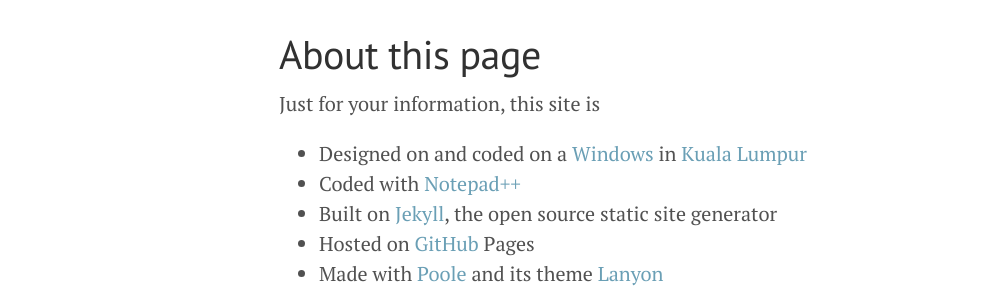
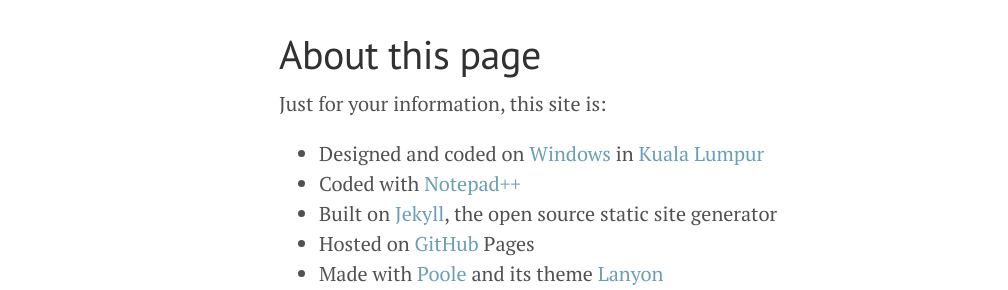
Before and after one commit to lumachroma/fantastik, a Jekyll site: the page built from about.md, in a window 1280 px wide. Shown: the part 660-950 px from the top of the page, without its empty margins (1-1009 px from the left). Built offline with Jekyll 4.4.1, drawn with Linux system fonts in a browser that asks for light colours; Markdown is read by kramdown in place of the engine named in the settings; comment, search, counter and statistics services are not loaded.

```diff
--- a/about.md
+++ b/about.md
@@ -13,9 +13,9 @@ Cras nulla velit, blandit id tortor ut, facilisis scelerisque lacus. Proin porta
 
 # About this page
 
-Just for your information, this site is
+Just for your information, this site is:
 
-- Designed on and coded on a [Windows](http://windows.microsoft.com/) in [Kuala Lumpur](http://en.wikipedia.org/wiki/Kuala_Lumpur)
+- Designed and coded on [Windows](http://windows.microsoft.com/) in [Kuala Lumpur](http://en.wikipedia.org/wiki/Kuala_Lumpur)
 - Coded with [Notepad++](http://notepad-plus-plus.org/)
 - Built on [Jekyll](http://jekyllrb.com/), the open source static site generator
 - Hosted on [GitHub](https://github.com/lumachroma/fantastiq) Pages
```
